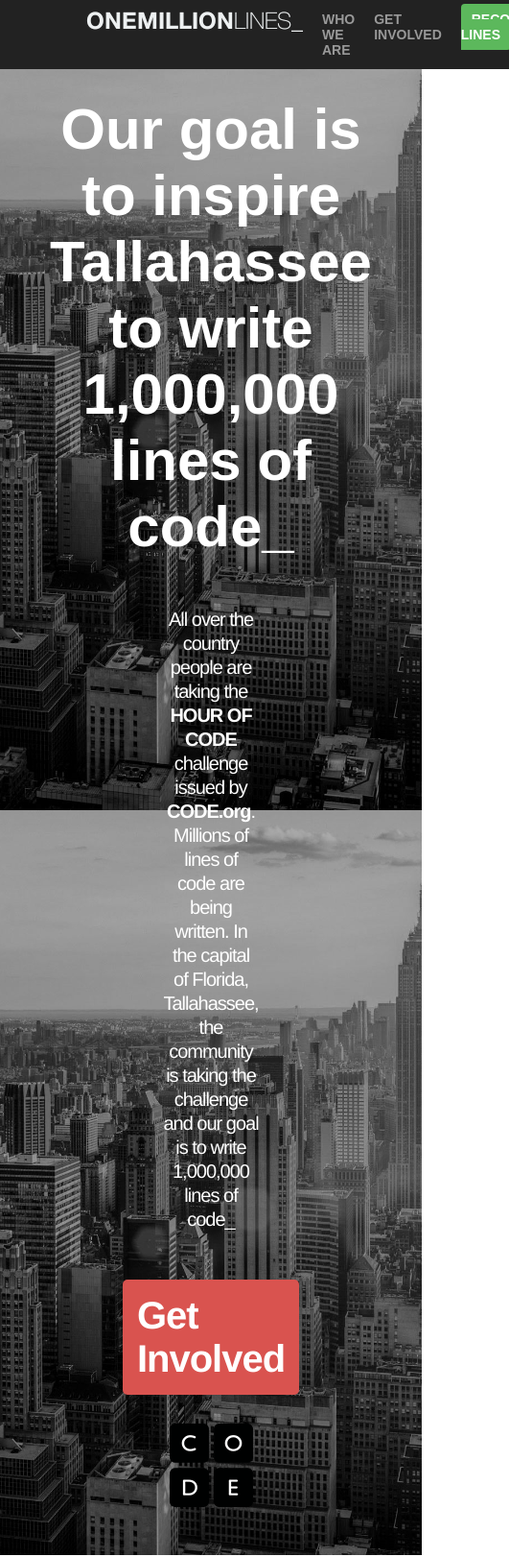
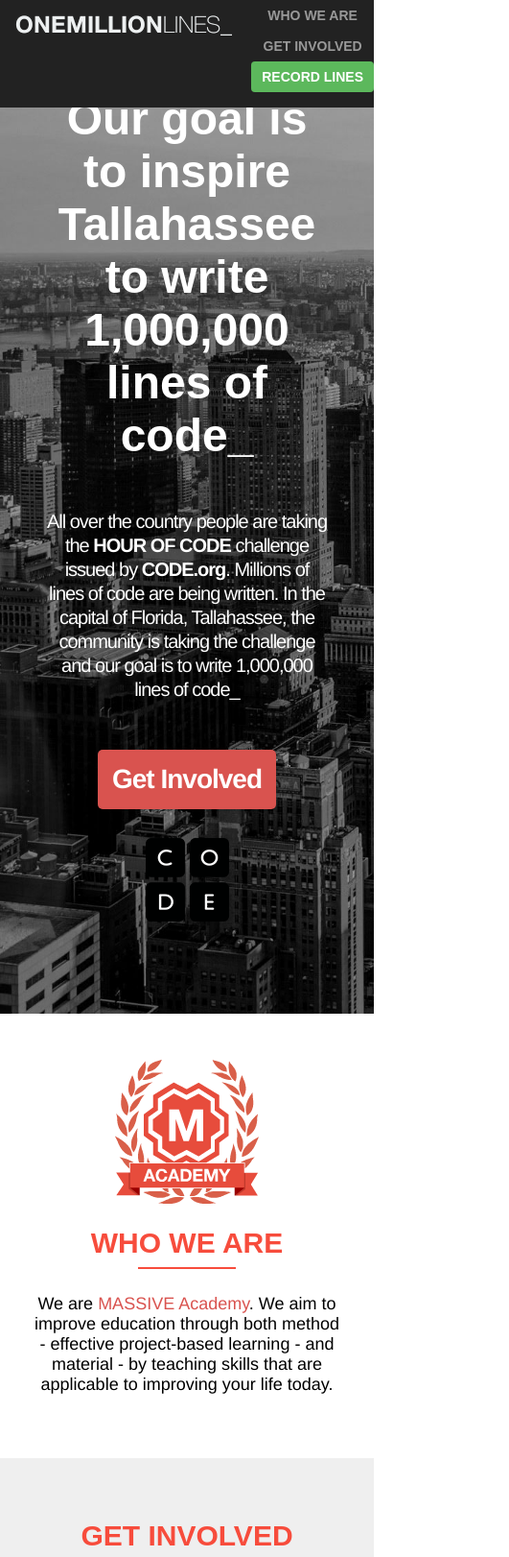
Before and after one commit to mitestainer/one-million-lines, a plain HTML site: page index.html in a window 390 px wide. Shown: the top 1622 px of the page at 96% size, 531 px wide, since content can reach past the window. Drawn offline with Linux system fonts and the light colour scheme; a web font is replaced by a local one.

Commit message:
Update style.css

```diff
--- a/css/style.css
+++ b/css/style.css
@@ -27,7 +27,7 @@ h3 {
 .content {
   display: flex;
   flex-direction: column;
-  padding: 50px;
+  padding: 4rem 3rem;
   align-items: center;
 }
 
@@ -35,19 +35,26 @@ h3 {
 
 nav {
   background-color: #222;
-  padding: 12px 90px;
+  height: 3.25rem;
+  width: 100%;
   display: flex;
   justify-content: space-between;
+  align-items: center;
   position: fixed;
-  width: 90%; /* I have no idea why this line apparently worked well */
+}
+.menu {
+  padding: 0;
+  margin-right: 3rem;
+  display: inherit;
+  flex-direction: column;
+  align-items: flex-end;
+}
+#menu, .menu label {
+  display: none;
 }
 ul {
-  padding: 0;
-  margin: 0;
   list-style: none;
-
-  display: inherit;
-  justify-content: flex-end;
+  display: flex;
 }
 li {
   font-weight: bold;
@@ -56,8 +63,8 @@ li {
   text-transform: uppercase;
 }
 nav img {
-  width: 226px;
-  height: 21px;
+  margin-left: 5.7rem;
+  display: inherit;
 }
 li a {
   color: #999;
@@ -81,9 +88,9 @@ li a[role=button]:hover {
 .main {
   background-image: url(../images/hero-image.jpg);
   background-size: cover;
-  background-attachment: fixed;
+  background-repeat: no-repeat;
   color: #FFF;
-  padding: 100px 220px 50px 220px;
+  padding: 100px 220px 50px;
 
   display: flex;
   flex-direction: column;
@@ -92,7 +99,7 @@ li a[role=button]:hover {
 h1 {
   margin: 0;
   text-align: center;
-  font-size: 60px;
+  font-size: 3.75rem;
 }
 .main p {
   font-family: 'Helvetica', sans-serif;
@@ -109,7 +116,7 @@ h1 {
   letter-spacing: -1px;
 }
 .main a[role=button] {
-  font: bold 40px 'Helvetica', sans-serif;
+  font: bold 2.5rem 'Helvetica', sans-serif;
   background-color: #D9534F;
   text-decoration: none;
   color: inherit;
@@ -129,7 +136,7 @@ h1 {
 
 .middle {
   background-color: #FFF;
-  padding: 50px 200px;
+  padding: 4rem 12.5rem;
 }
 .middle img {
   height: 150px;
@@ -161,6 +168,7 @@ h1 {
 .wrapper {
   display: inherit;
   margin-top: 20px;
+  flex-wrap: wrap;
 }
 .box {
   display: inherit;
@@ -210,3 +218,73 @@ footer {
   justify-content: flex-end;
   align-items: flex-start !important;
 }
+footer img {
+  max-width: 100%;
+}
+
+@media screen and (max-width: 800px) {
+  .main {
+    padding: 6rem 3rem;
+  }
+  .middle {
+    padding: 3rem 2rem;
+  }
+  .box {
+    flex-basis: 100%;
+  }
+}
+
+@media screen and (max-width: 715px) {
+  nav {
+    align-items: flex-start;
+    height: auto;
+  }
+  nav img {
+    margin: 1rem;
+    max-width: 100%;
+  }
+  .menu {
+    margin: 0;
+  }
+  .menu label {
+    display: inline;
+    cursor: pointer;
+    color: #fff;
+    font-size: 2rem;
+    margin: 0.5rem 1rem 0.25rem;
+  }
+  .menu-content {
+    max-height: 0;
+    overflow: hidden;
+    margin-right: 1rem;
+  }
+  ul {
+    flex-direction: column;
+    padding: 0;
+    margin-top: 0;
+    align-items: center;
+  }
+  li {
+    margin: 0.5rem 0;
+  }
+  #menu:checked ~ .menu-content {
+    max-height: 100%;;
+  }
+  nav img {
+    margin-left: 1rem;
+  }
+  h1 {
+    font-size: 3rem;
+  }
+  .main a[role=button] {
+    font-size: 1.75rem;
+  }
+  .box {
+    padding: 0;
+    margin-bottom: 2rem;
+  }
+  footer {
+    height: 4rem;
+    padding: 1rem!important;
+  }
+}
```
